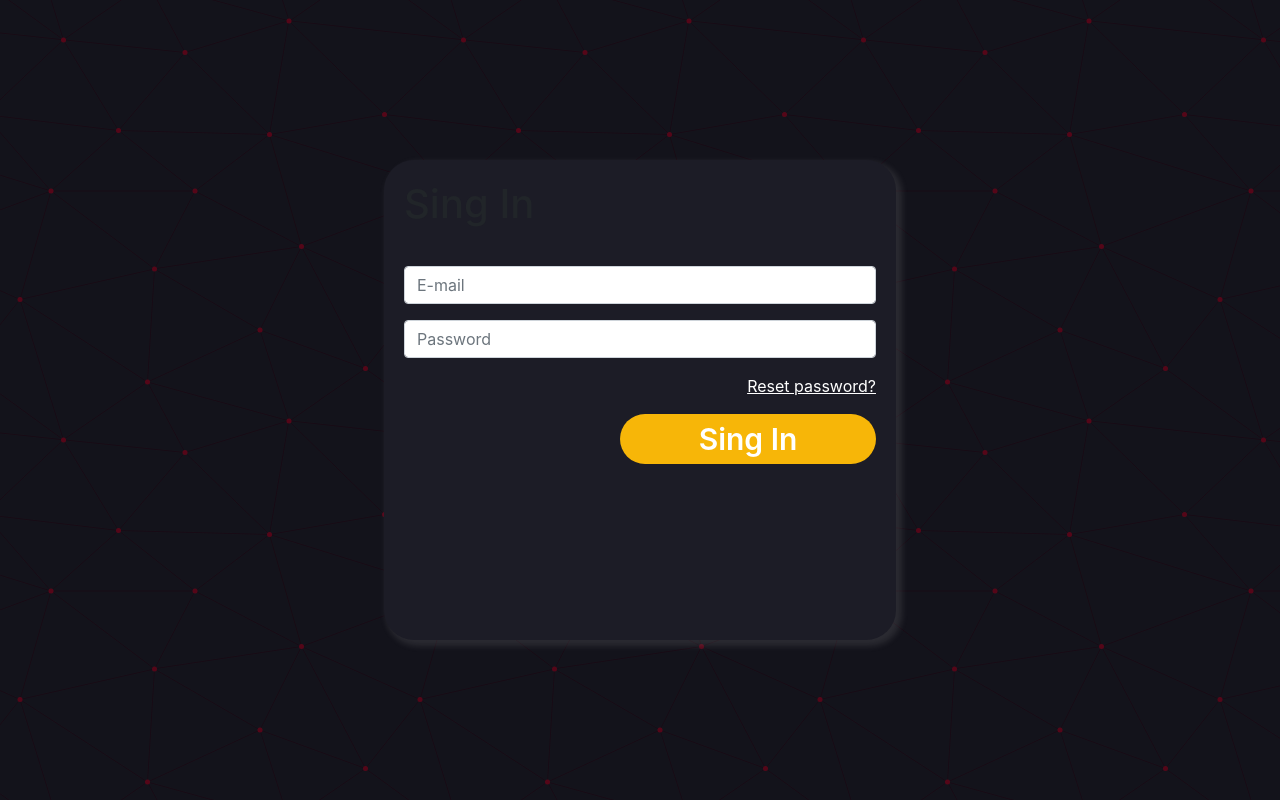
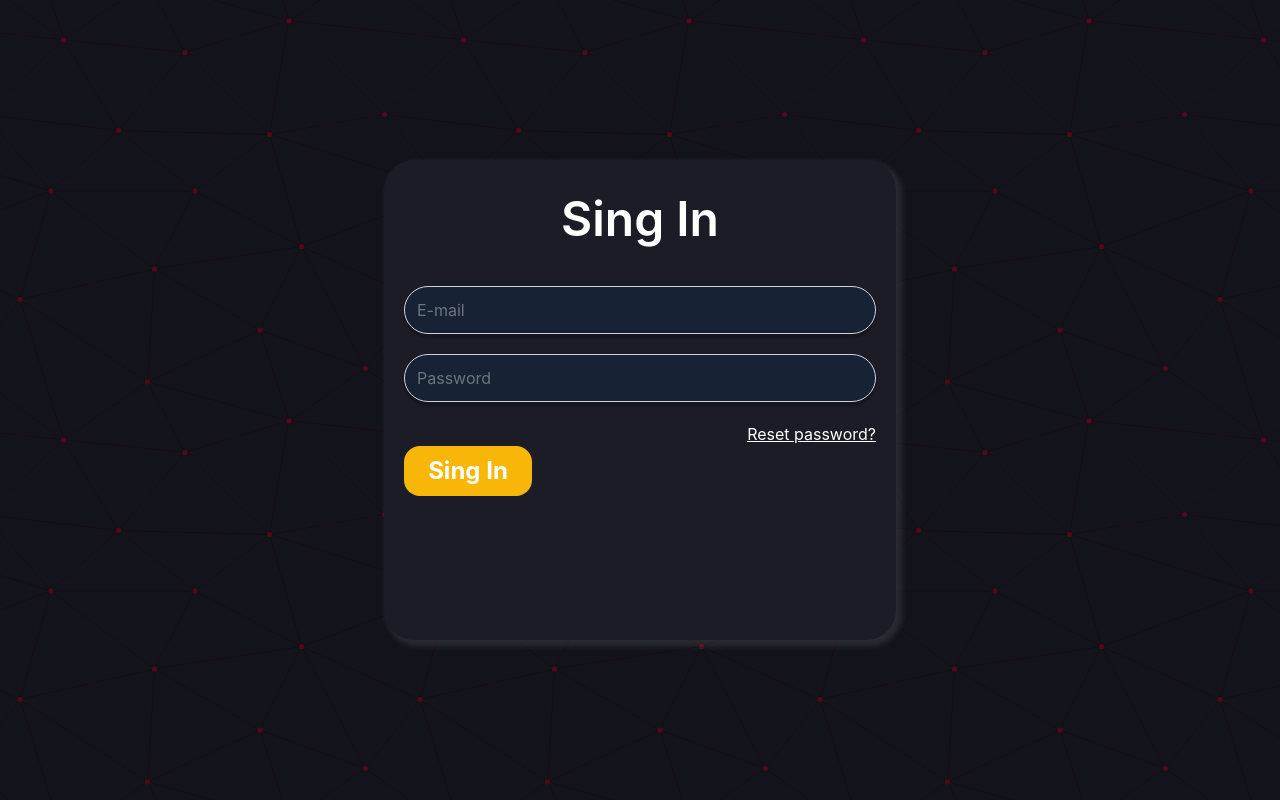
Before and after one commit to Ronnildo/security_server_web, a Django app: page / in a window 1280 px wide. Run offline with Django 4.2, Linux system fonts and the light colour scheme; some libraries are stand-ins or nearby versions.

Commit message:
Add: refactor login page

```diff
--- a/security/static/css/login.css
+++ b/security/static/css/login.css
@@ -10,6 +10,7 @@
     padding: 0;
 }
 
+
 .container-login{
     background-color: #1C1C26;
     border-radius: 30px;
@@ -17,27 +18,35 @@
     height: 60vh;
     box-shadow: 4px 4px 6px 2px rgba(184, 184, 184, 0.15);
     padding: 20px;
+    align-items: center;
 }
 
-/* .form-singin input{
+.title{
+    padding: 10px 0 30px 0;
+    font-size: 48px;
+    font-weight: 600;
+    color: #fff;
+    display: flex;
+    justify-content: center;
+    align-self: center;
+}
+
+.form-singin input{
     font-size: 16px;
     color: #FFF;
     border-radius: 30px;
     height: 48px;
     background-color: #172234;
     box-shadow: 0px 4px 2px 0px rgba(0, 0, 0, 0.25);
-} */
-
-/* .form-group input[type=text]{
-    color: #FFF;
+    margin-bottom: 20px;
 }
 
 .form-singin input:focus{
     background-color: #172234;
     border-color: #FFF;
-} */
+}
 
-.form-group a{
+.form-singin a{
     color: #fff;
     text-decoration: underline;
     display: flex;
@@ -45,15 +54,20 @@
     position: relative;
 }
 
-.singIn{
-    font-size: 30px;
-    font-weight: 600;
+.form-singin a:hover{
+    color: #fff;
+    text-decoration: underline;
+    font-size: 20px;
+}
+
+
+.form-singin button{
+    font-size: 24px;
+    font-weight: bold;
     color: #FFF;
     background-color: #F7B608;
-    border-radius: 30px;
-    width: 20vw;
+    border-radius: 16px;
+    width: 10vw;
     height: 50px;
-    display: block;
-    justify-self: end;
     border: none;
 }
--- a/security/templates/index.html
+++ b/security/templates/index.html
@@ -6,26 +6,26 @@
 <head>
     <meta charset="UTF-8">
     <meta name="viewport" content="width=device-width, initial-scale=1.0">
+    <link rel="stylesheet" type="text/css" href="{% static 'css/login.css' %}" />
     <title>Login Page</title>
     {% bootstrap_css %}
-    <link rel="stylesheet" href="{% static '/css/login.css' %}" />
 </head>
 
 <body>
     <div class="fundo">
         <div class="container-login">
-            <h1 class="title" style="padding-bottom: 30px;">Sing In</h1>
+            <h1 class="title">Sing In</h1>
             {% bootstrap_messages %}
             <form action="{% url 'home' %}" method="post" class="form-singin" autocomplete="off">
                 {% csrf_token %}
-                <div class="form-group">
-                    <input type="email" class="form-control" placeholder="E-mail" style="color: #FFF;" required>
+                <div>
+                    <input type="email" class="form-control" placeholder="E-mail" required>
                 </div>
-                <div class="form-group">
-                    <input type="password" class="form-control" placeholder="Password" style="color: #FFF;" required>
+                <div>
+                    <input type="password" class="form-control" placeholder="Password" required>
                 </div>
-                <div class="form-group">
-                    <a href="#" class="reset" style="color: #fff; padding-left: 10px;">Reset password?</a>
+                <div>
+                    <a href="#" class="reset">Reset password?</a>
                 </div>
                 {% buttons %}
                     <button type="submit" class="singIn form-singin">Sing In</button>
--- a/security/views.py
+++ b/security/views.py
@@ -20,20 +20,20 @@ def login(req):
     return render(req, 'index.html', context)
 
 def home(req):
-    form = UserForm(req.POST or None)
-    if str(req.user) != 'AnonymousUser':
-        if str(req.method) == 'POST':
-            if form.is_valid():
-                messages.success('Login efetuado!!')
-                form = UserForm()
-            else:
-                messages.error('E-mail ou senha Incorretos!!')
-        context = {
-            'form': form
-        }
-        return render(req, 'home.html', context)
-    else:
-        return redirect('login')
+    return render(req, 'home.html')
+    # form = UserForm(req.POST or None)
+    # # if str(req.user) != 'AnonymousUser':
+    # if str(req.method) == 'POST':
+    #     if form.is_valid():
+    #         messages.success('Login efetuado!!')
+    #         form = UserForm()
+    #     else:
+    #         messages.error('E-mail ou senha Incorretos!!')
+    # context = {
+    #     'form': form
+    # }
+    # else:
+    #     return redirect('login')
 
 def details(req):
     return render(req, "details.html")
```
Also changed, not shown: security/static/css/home.css (+4 -12 lines), security/templates/home.html (+2 -22 lines).
